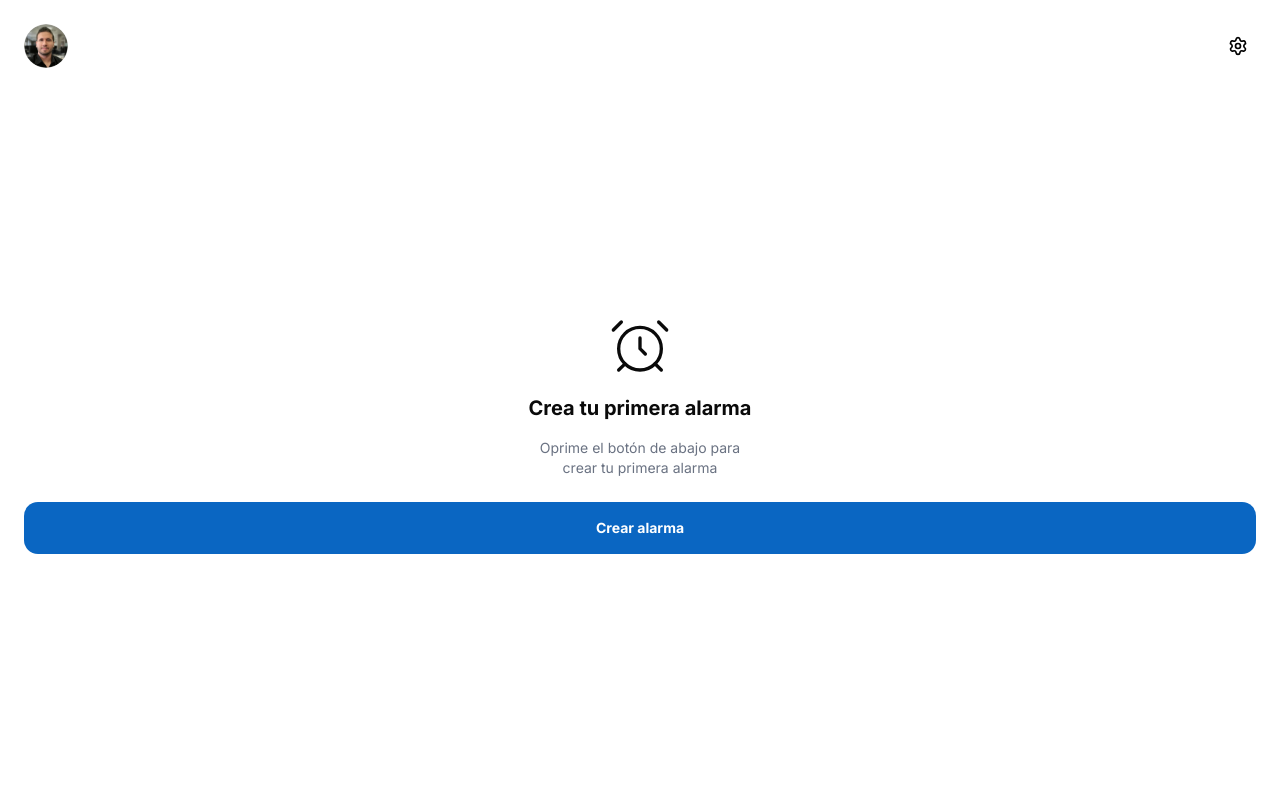
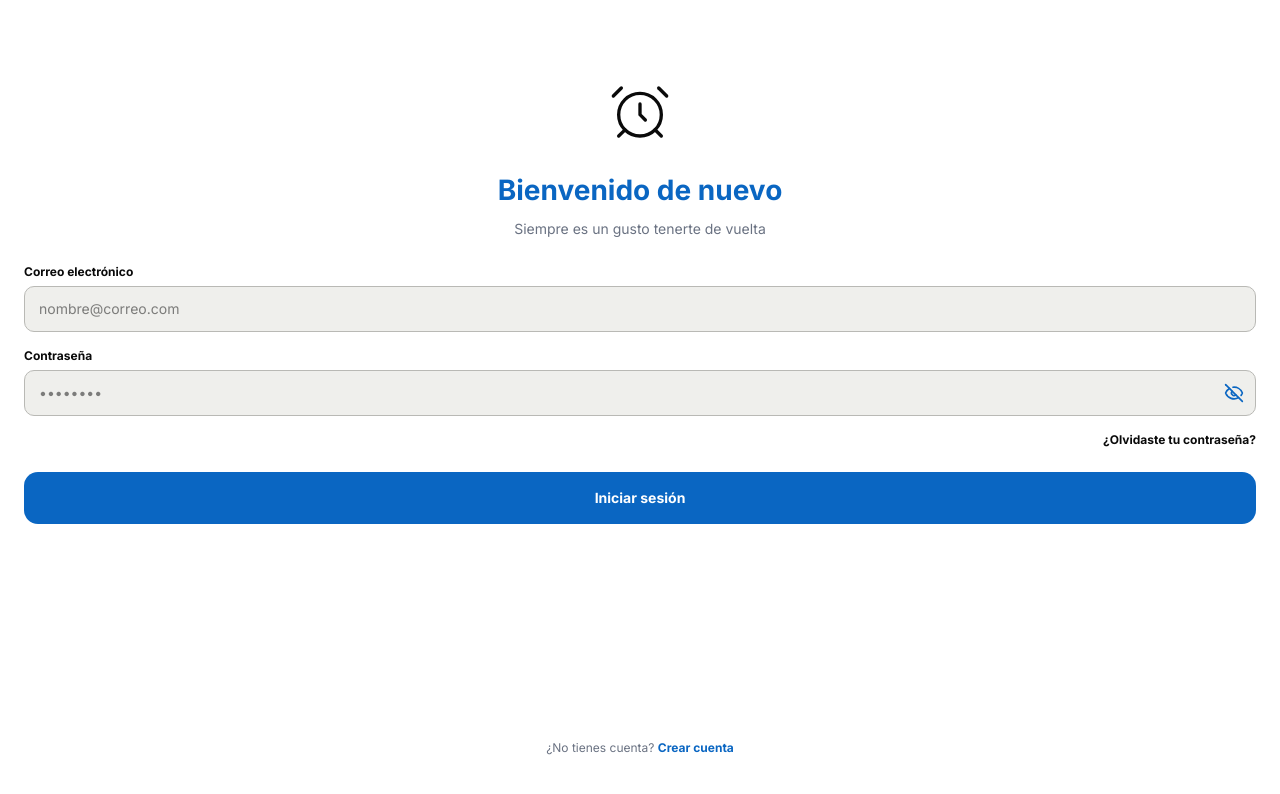
Before and after one commit to CastaDJ/app-alarma, a Next.js app: page / in a window 1280 px wide. Shown: the top 794 px of the page. Built offline with nearby package versions, Linux system fonts and the light colour scheme.

Commit message:
feat: start the app on the login screen
Move the login page to the root route and the home page to /home, updating navigation links accordingly.

```diff
--- a/src/app/login/_components/login-form.tsx
+++ b/src/app/_components/login-form.tsx
@@ -11,7 +11,7 @@ export function LoginForm() {
 
   function handleSubmit(event: FormEvent<HTMLFormElement>) {
     event.preventDefault();
-    router.push("/");
+    router.push("/home");
   }
 
   return (
@@ -57,7 +57,7 @@ export function LoginForm() {
       </label>
 
       <Link
-        href="/login"
+        href="/"
         className="text-xs font-bold self-end hover:underline"
       >
         ¿Olvidaste tu contraseña?
@@ -74,7 +74,7 @@ export function LoginForm() {
 
       <p className="text-xs text-gray-500 text-center mb-5">
         ¿No tienes cuenta?{" "}
-        <Link href="/login" className="font-bold text-primary-50 hover:underline">
+        <Link href="/" className="font-bold text-primary-50 hover:underline">
           Crear cuenta
         </Link>
       </p>
--- a/src/app/alarm/page.tsx
+++ b/src/app/alarm/page.tsx
@@ -46,7 +46,7 @@ export default function AlarmPage() {
         Empezar juego
       </Link>
       <Link
-        href="/"
+        href="/home"
         className="-mt-2 px-4 py-4 bg-[#EFEFEC] w-full font-bold text-sm rounded-[14px] border border-solid border-hard-gray hover:bg-[#D9D9D9] active:bg-[#C0C0C0] text-center"
       >
         Posponer
--- a/src/app/alarms/new/page.tsx
+++ b/src/app/alarms/new/page.tsx
@@ -36,14 +36,14 @@ export default function NewAlarmPage() {
 
   function handleSave() {
     addAlarm({ time, repeat, sound, vibration, game });
-    router.push("/");
+    router.push("/home");
   }
 
   return (
     <>
       <header className="w-full relative p-6 font-bold flex items-center justify-between">
         <Link
-          href="/"
+          href="/home"
           aria-label="Volver"
           className="p-2 -ml-2 text-black hover:bg-[#C0C0C0] active:bg-[#A0A0A0] rounded-lg"
         >
@@ -62,7 +62,7 @@ export default function NewAlarmPage() {
           />
           <DropdownMenuContent align="end" className="w-auto">
             <DropdownMenuItem>
-              <Link href="/">Descartar alarma</Link>
+              <Link href="/home">Descartar alarma</Link>
             </DropdownMenuItem>
           </DropdownMenuContent>
         </DropdownMenu>
--- a/src/app/games/_components/menu.tsx
+++ b/src/app/games/_components/menu.tsx
@@ -28,7 +28,7 @@ export function DropdownMenuBasic() {
           </DropdownMenuItem>
         )}
         <DropdownMenuItem>
-          <Link href="/">Perder el juego</Link>
+          <Link href="/home">Perder el juego</Link>
         </DropdownMenuItem>
       </DropdownMenuContent>
     </DropdownMenu>
--- a/src/app/_components/alarm-list.tsx
+++ b/src/app/home/_components/alarm-list.tsx
@@ -5,7 +5,7 @@ import { formatTime } from "@/lib/time";
 import { cn } from "@/lib/utils";
 import { AlarmClock } from "lucide-react";
 import Link from "next/link";
-import { gameLabel } from "../alarms/_data";
+import { gameLabel } from "../../alarms/_data";
 
 const createLinkClassName =
   "mt-2 px-4 py-4 bg-primary-50 w-full text-white font-bold text-sm rounded-[14px] hover:bg-primary-100 active:bg-primary-200 text-center";
--- a/src/app/_components/settings-menu.tsx
+++ b/src/app/home/_components/settings-menu.tsx
@@ -24,7 +24,7 @@ export function SettingsMenu() {
       />
       <DropdownMenuContent align="end" className="w-auto">
         <DropdownMenuItem>
-          <Link href="/login">Cerrar sesión</Link>
+          <Link href="/">Cerrar sesión</Link>
         </DropdownMenuItem>
       </DropdownMenuContent>
     </DropdownMenu>
--- /dev/null
+++ b/src/app/home/page.tsx
@@ -0,0 +1,22 @@
+import Image from "next/image";
+import { AlarmList } from "./_components/alarm-list";
+import { SettingsMenu } from "./_components/settings-menu";
+
+export default function Home() {
+  return (
+    <>
+      <header className="w-full flex items-center justify-between px-6 pt-6">
+        <Image
+          src="/avatar.png"
+          alt="Avatar del usuario"
+          width={44}
+          height={44}
+          className="rounded-full size-11 object-cover"
+          priority
+        />
+        <SettingsMenu />
+      </header>
+      <AlarmList />
+    </>
+  );
+}
--- a/src/app/login/page.tsx
+++ /dev/null
@@ -1,19 +0,0 @@
-import { AlarmClock } from "lucide-react";
-import { LoginForm } from "./_components/login-form";
-
-export default function LoginPage() {
-  return (
-    <main className="py-6 pt-20 px-6 flex flex-col gap-6.25 items-center flex-1">
-      <AlarmClock className="size-16" strokeWidth={1.25} />
-      <header className="flex flex-col gap-2 items-center">
-        <h1 className="font-bold text-[28px] text-primary-50 text-center">
-          Bienvenido de nuevo
-        </h1>
-        <p className="text-sm text-gray-500 text-center">
-          Siempre es un gusto tenerte de vuelta
-        </p>
-      </header>
-      <LoginForm />
-    </main>
-  );
-}
--- a/src/app/page.tsx
+++ b/src/app/page.tsx
@@ -1,22 +1,19 @@
-import Image from "next/image";
-import { AlarmList } from "./_components/alarm-list";
-import { SettingsMenu } from "./_components/settings-menu";
+import { AlarmClock } from "lucide-react";
+import { LoginForm } from "./_components/login-form";
 
-export default function Home() {
+export default function LoginPage() {
   return (
-    <>
-      <header className="w-full flex items-center justify-between px-6 pt-6">
-        <Image
-          src="/avatar.png"
-          alt="Avatar del usuario"
-          width={44}
-          height={44}
-          className="rounded-full size-11 object-cover"
-          priority
-        />
-        <SettingsMenu />
+    <main className="py-6 pt-20 px-6 flex flex-col gap-6.25 items-center flex-1">
+      <AlarmClock className="size-16" strokeWidth={1.25} />
+      <header className="flex flex-col gap-2 items-center">
+        <h1 className="font-bold text-[28px] text-primary-50 text-center">
+          Bienvenido de nuevo
+        </h1>
+        <p className="text-sm text-gray-500 text-center">
+          Siempre es un gusto tenerte de vuelta
+        </p>
       </header>
-      <AlarmList />
-    </>
+      <LoginForm />
+    </main>
   );
 }
--- a/src/app/winner/page.tsx
+++ b/src/app/winner/page.tsx
@@ -35,7 +35,7 @@ export default function WinnerPage() {
         </p>
       </section>
       <Link
-        href="/"
+        href="/home"
         className="mt-6.25 px-4 py-4 bg-primary-50 w-full text-white rounded-[14px] hover:bg-primary-100 active:bg-primary-200 text-center"
       >
         Listo
```
